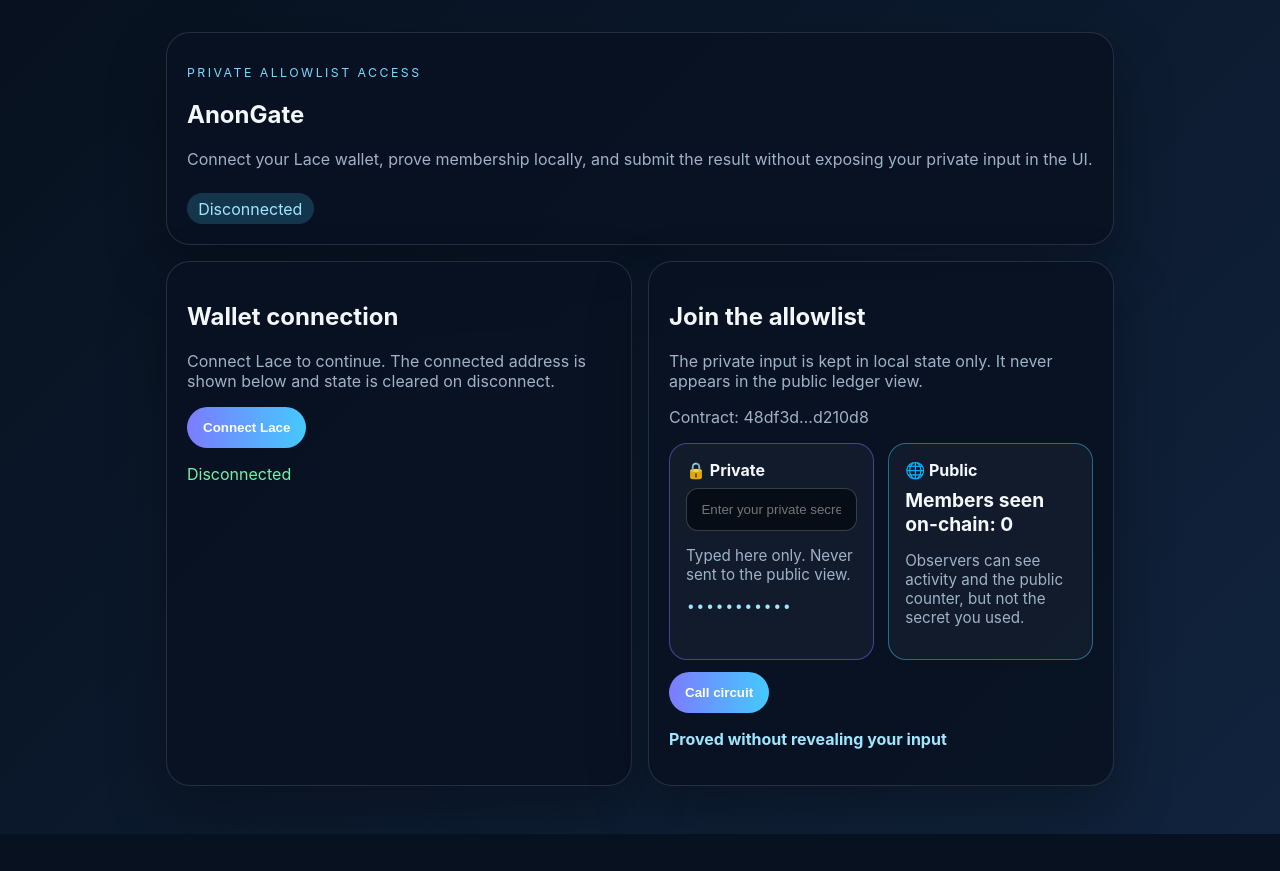
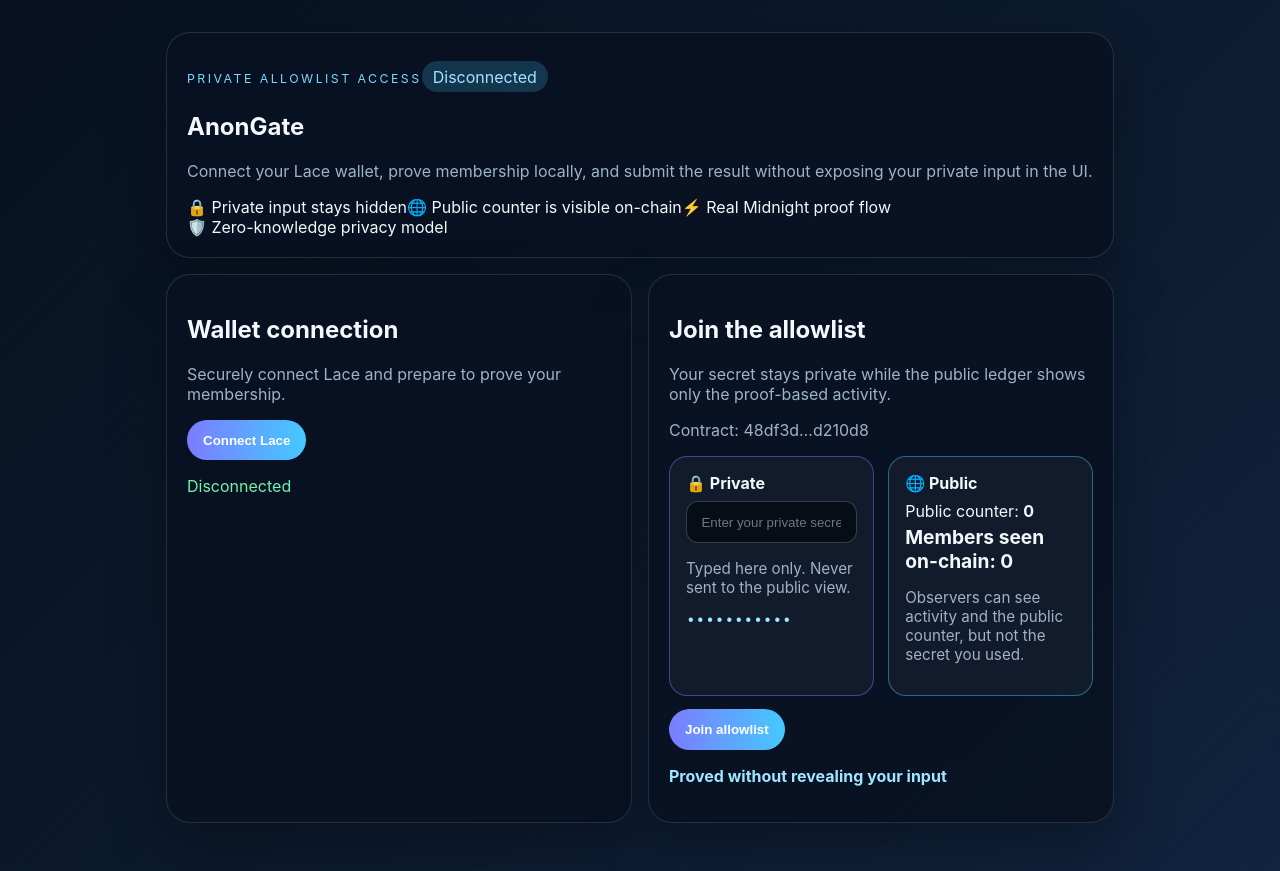
Before and after one commit to FREE-TECH01/anongate-midnight, a React (Vite) app: page / in a window 1280 px wide. Before the commit the page ends 834 px from the top, so only its background shows below. Built offline with nearby package versions, Linux system fonts and the light colour scheme.

Commit message:
refactor: enhance WalletConnect with status indicator, wire CircuitCall to real submit-join API, update App layout with privacy highlights

```diff
--- a/src/App.tsx
+++ b/src/App.tsx
@@ -12,12 +12,20 @@ export function App() {
   return (
     <main className="app-shell">
       <section className="hero-card">
-        <p className="eyebrow">Private allowlist access</p>
+        <div className="hero-badge-row">
+          <span className="eyebrow">Private allowlist access</span>
+          <span className="status-pill">{networkLabel}</span>
+        </div>
         <h1>AnonGate</h1>
         <p className="intro">
           Connect your Lace wallet, prove membership locally, and submit the result without exposing your private input in the UI.
         </p>
-        <div className="status-pill">{networkLabel}</div>
+        <div className="hero-highlights" aria-label="Key benefits">
+          <span>🔒 Private input stays hidden</span>
+          <span>🌐 Public counter is visible on-chain</span>
+          <span>⚡ Real Midnight proof flow</span>
+        </div>
+        <div className="hero-model-pill">🛡️ Zero-knowledge privacy model</div>
       </section>
 
       <section className="panel-grid">
--- a/src/components/CircuitCall.tsx
+++ b/src/components/CircuitCall.tsx
@@ -1,4 +1,5 @@
 import { useMemo, useState } from 'react';
+import { joinAllowlist } from '../frontend/app';
 import { maskSecretCode, normalizeSecretCode } from '../frontend/utils';
 
 interface CircuitCallProps {
@@ -32,11 +33,10 @@ export function CircuitCall({ contractAddress, connected, onConnectRequired }: C
 
     try {
       const normalized = normalizeSecretCode(secretCode);
-      await new Promise((resolve) => window.setTimeout(resolve, 1200));
-      setMemberCount((current) => current + 1);
-      setResult(`Submission accepted. The proof used a private secret code and the public ledger only records the new member count. The private value stays local and is never shown on screen.`);
+      const submission = await joinAllowlist(normalized);
+      setMemberCount((current) => submission.memberCount ?? current + 1);
+      setResult(submission.message || 'Submission accepted. The private value stays local and is never shown on screen.');
       setSecretCode('');
-      window.localStorage.setItem('anongate-last-secret', normalized);
       window.localStorage.setItem('anongate-last-proof', 'proved');
     } catch (err) {
       const message = err instanceof Error ? err.message : 'The proof submission failed.';
@@ -49,7 +49,7 @@ export function CircuitCall({ contractAddress, connected, onConnectRequired }: C
   return (
     <section className="card" aria-labelledby="circuit-heading">
       <h2 id="circuit-heading">Join the allowlist</h2>
-      <p className="muted">The private input is kept in local state only. It never appears in the public ledger view.</p>
+      <p className="muted">Your secret stays private while the public ledger shows only the proof-based activity.</p>
       <p className="muted">Contract: {maskedAddress}</p>
 
       <div className="privacy-panels" role="group" aria-label="Private and public views">
@@ -71,6 +71,9 @@ export function CircuitCall({ contractAddress, connected, onConnectRequired }: C
 
         <div className="privacy-panel privacy-panel--public" aria-label="Public state panel">
           <div className="privacy-label">🌐 Public</div>
+          <div className="counter-pill" aria-live="polite">
+            Public counter: <strong>{memberCount}</strong>
+          </div>
           <p className="panel-stat">Members seen on-chain: {memberCount}</p>
           <p className="panel-help">Observers can see activity and the public counter, but not the secret you used.</p>
         </div>
@@ -78,12 +81,14 @@ export function CircuitCall({ contractAddress, connected, onConnectRequired }: C
 
       <div className="button-row">
         <button onClick={() => void handleCall()} disabled={isLoading}>
-          {isLoading ? 'Generating proof…' : 'Call circuit'}
+          {isLoading ? 'Generating proof…' : 'Join allowlist'}
         </button>
       </div>
-      <p className="proof-label">Proved without revealing your input</p>
-      {result ? <p className="success">{result}</p> : null}
-      {error ? <p className="error">{error}</p> : null}
+      <div className="proof-strip" aria-live="polite">
+        <p className="proof-label">Proved without revealing your input</p>
+        {result ? <p className="success">{result}</p> : null}
+        {error ? <p className="error">{error}</p> : null}
+      </div>
     </section>
   );
 }
--- a/src/components/WalletConnect.tsx
+++ b/src/components/WalletConnect.tsx
@@ -11,8 +11,13 @@ export function WalletConnect({ address, status, error, onConnect, onDisconnect
 
   return (
     <section className="card" aria-labelledby="wallet-heading">
-      <h2 id="wallet-heading">Wallet connection</h2>
-      <p className="muted">Connect Lace to continue. The connected address is shown below and state is cleared on disconnect.</p>
+      <div className="card-heading-row">
+        <div>
+          <h2 id="wallet-heading">Wallet connection</h2>
+          <p className="muted">Securely connect Lace and prepare to prove your membership.</p>
+        </div>
+        <span className={`status-dot ${isConnected ? 'status-dot--connected' : 'status-dot--idle'}`} />
+      </div>
       <div className="button-row">
         {isConnected ? (
           <button className="secondary" onClick={() => void onDisconnect()}>
```
